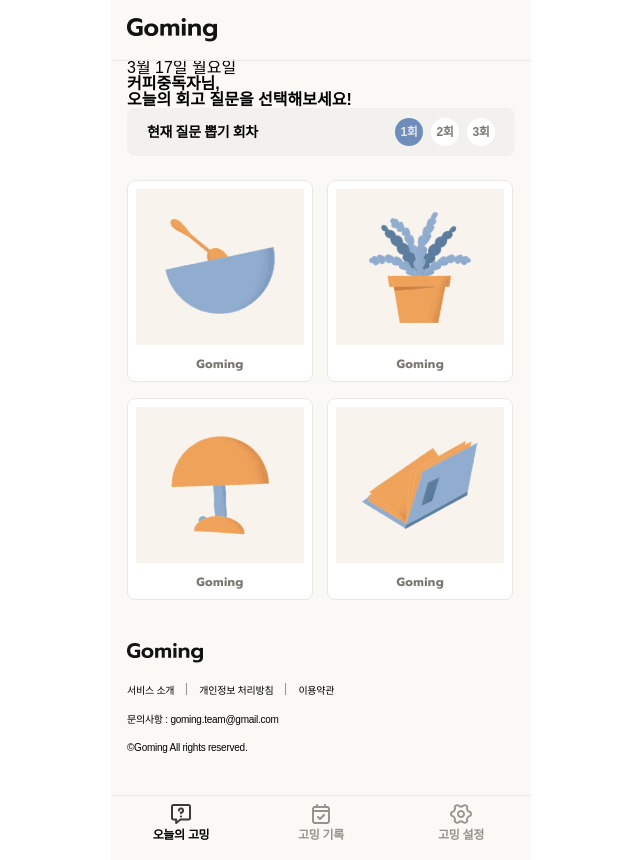
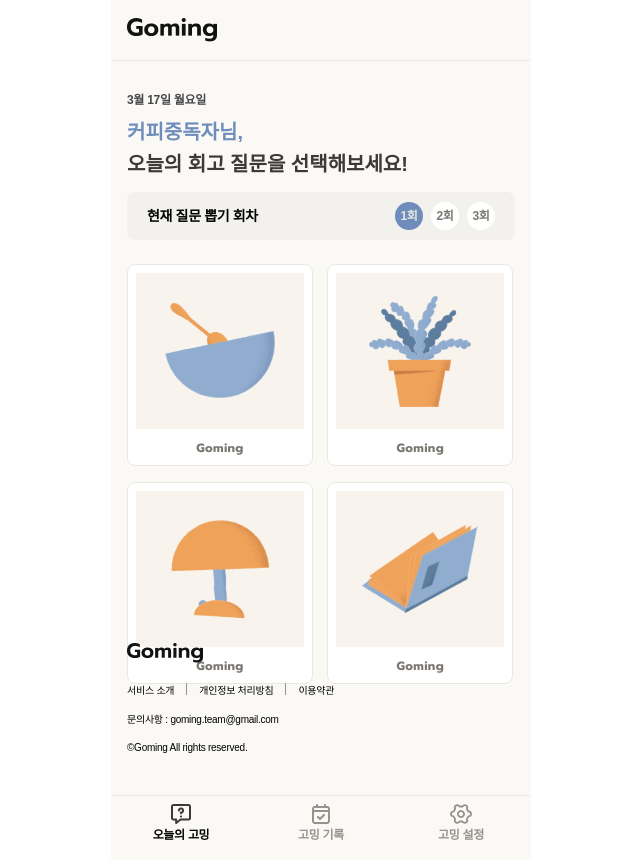
Before and after one commit to bsideproject/14_3_FE, a React (Create React App) app: page /main in a window 1280 px wide. Shown: the whole page, without its empty margins (319-959 px from the left). Built offline with nearby package versions, Linux system fonts and the light colour scheme; a web font is replaced by a local one.

Commit message:
메인 상단 instruction 항목 추가

```diff
--- /dev/null
+++ b/src/assets/components/card-select-main/todayDate.css
@@ -0,0 +1,13 @@
+.todaydate-area{
+  margin-top: 32px;
+  margin-bottom: 12px;
+}
+.todaydate-name{
+  margin-top: 8px;
+}
+.today-name-blue{
+  color: #6E8DBA;
+}
+.today-name-info{
+  color: var(--wgray12);
+}
--- a/src/components/main/TodayDate.tsx
+++ b/src/components/main/TodayDate.tsx
@@ -1,5 +1,6 @@
 import { useEffect, useState } from "react"
 import useAuthStore from "store/modules/Auth"
+import 'assets/components/card-select-main/todayDate.css'
 /**
  * @설명 금일일자, 사용자명 노출
  * @작성자 김상훈
@@ -28,10 +29,10 @@ const TodayDate = () => {
   return (
     <>
       <div className="todaydate-area">
-        <p>{todayDate}</p>
-        <h1>
-          {nickName}님,<br />
-          오늘의 회고 질문을 선택해보세요!
+        <p className="caption1-bold" style={{color: '#49484C'}}>{todayDate}</p>
+        <h1 className="todaydate-name headline3">
+          <span className="today-name-blue">{nickName}님,</span><br />
+          <span className="today-name-info">오늘의 회고 질문을 선택해보세요!</span>
         </h1>
       </div>
     </>
```
